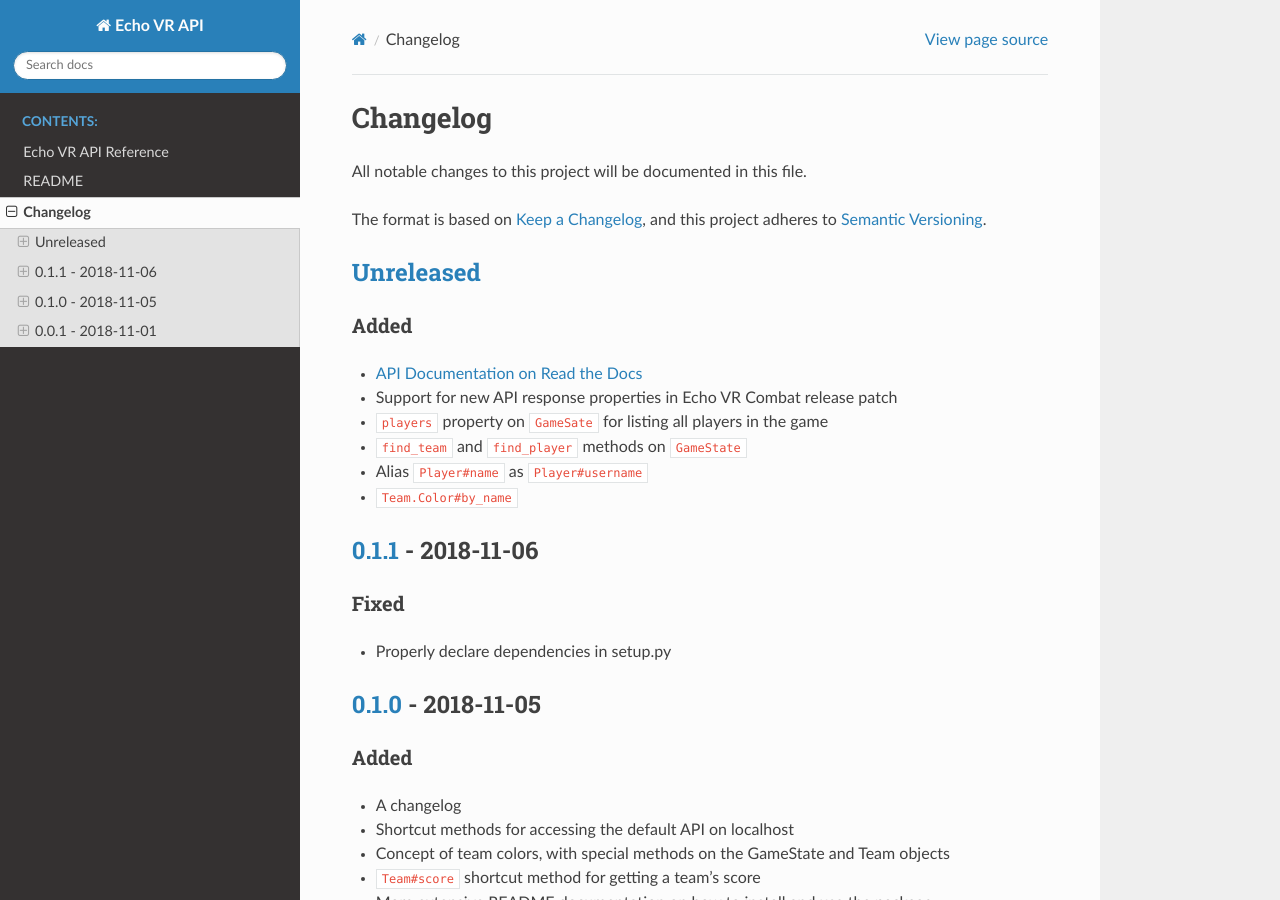
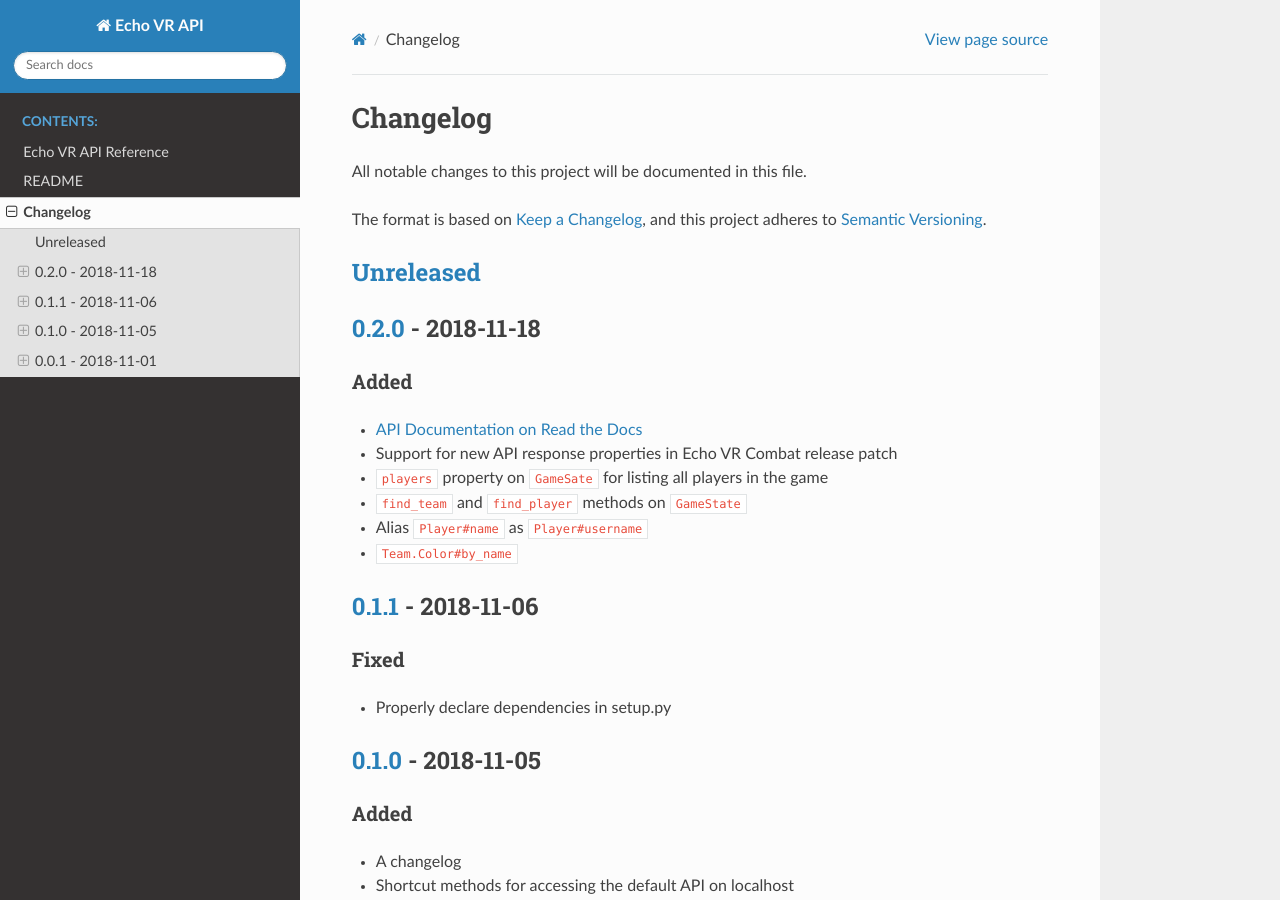
Before and after one commit to Ajedi32/echovr-api, a Sphinx documentation site: the page built from docs/source/changelog.rst, in a window 1280 px wide and 900 px high. Built offline with Sphinx 7.4.7 and the Read the Docs theme 2.0.0, drawn with Linux system fonts in a browser that asks for light colours.

Commit message:
Release v0.2.0

```diff
--- a/CHANGELOG.md
+++ b/CHANGELOG.md
@@ -5,6 +5,8 @@
 and this project adheres to [Semantic Versioning](https://semver.org/spec/v2.0.0.html).
 
 ## [Unreleased]
+
+## [0.2.0] - 2018-11-18
 ### Added
 - [API Documentation on Read the Docs](https://echovr-api.readthedocs.io/en/latest/index.html)
 - Support for new API response properties in Echo VR Combat release patch
@@ -33,6 +35,7 @@
 - Simple system for fetching JSON from the API
 - Simple object model exposing the basic functionality of the API
 
-[Unreleased]: https://github.com/ajedi32/echovr-api/compare/v0.1.1...HEAD
+[Unreleased]: https://github.com/ajedi32/echovr-api/compare/v0.2.0...HEAD
+[0.2.0]: https://github.com/ajedi32/echovr-api/compare/v0.1.1...v0.2.0
 [0.1.1]: https://github.com/ajedi32/echovr-api/compare/v0.1.0...v0.1.1
 [0.1.0]: https://github.com/ajedi32/echovr-api/compare/v0.0.1...v0.1.0
--- a/docs/source/conf.py
+++ b/docs/source/conf.py
@@ -26,7 +26,7 @@
 # The short X.Y version
 version = ''
 # The full version, including alpha/beta/rc tags
-release = '0.1.1'
+release = '0.2.0'
 
 
 # -- General configuration ---------------------------------------------------
--- a/setup.py
+++ b/setup.py
@@ -5,7 +5,7 @@
 
 setuptools.setup(
     name="echovr_api",
-    version="0.1.1",
+    version="0.2.0",
     author="Ajedi32",
     author_email="ajedi32.web@gmail.com",
     description="Python bindings for Echo VR's HTTP API.",
```
